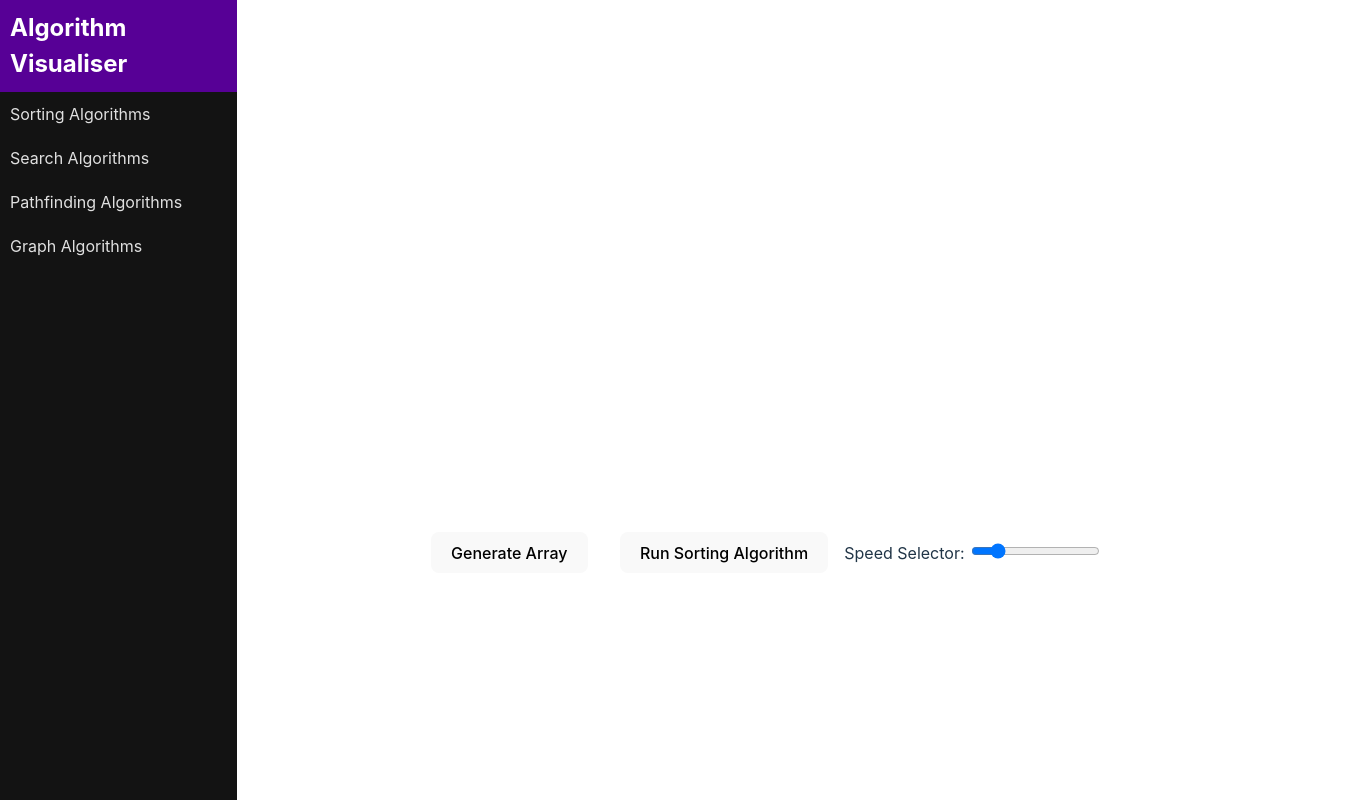
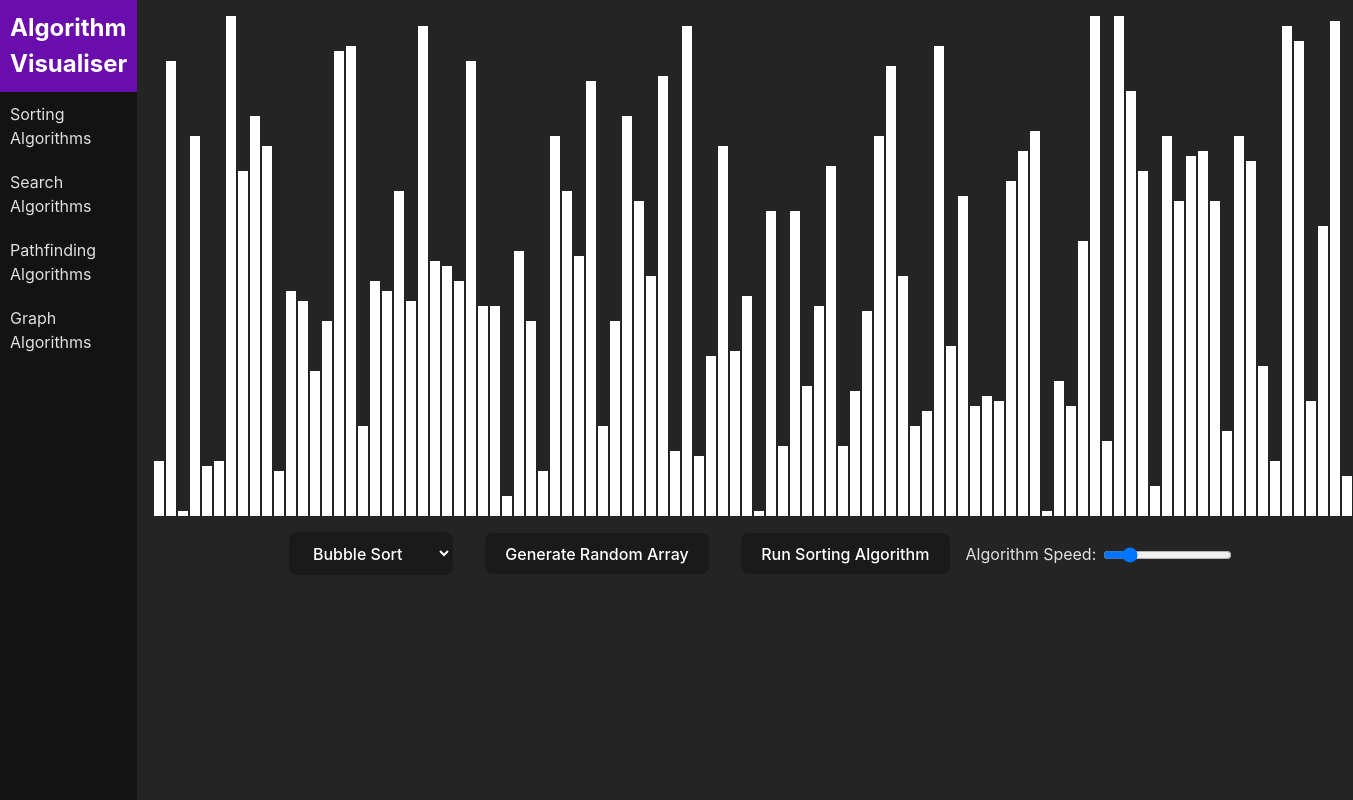
Before and after one commit to A-Georgiou/Algorithm-Visualiser, a React (Vite) app: page / in a window 1280 px wide. Shown: the whole page, 1353 px wide, since content can reach past the window. Built offline with nearby package versions, Linux system fonts and the light colour scheme.

Commit message:
Complete QuickSort and cleanup code

```diff
--- a/src/algorithms/sorting/BubbleSort.ts
+++ b/src/algorithms/sorting/BubbleSort.ts
@@ -1,14 +1,14 @@
 import { SleepTime, sleep } from '../utils/SleepTime.ts';
+import { highlightIndices, completeSortedArray } from './utils.ts';
 
 // Modified bubbleSort function with async and await
-async function bubbleSort(arr: number[], setArr: (arr: number[]) => void, sleepTime: SleepTime, setSelectedIndices: (arr: number[]) => void, setIsRunning: (isRunning: boolean) => void): Promise<void> {
+async function BubbleSort(arr: number[], setArr: (arr: number[]) => void, sleepTime: SleepTime, setSelectedIndices: (arr: { [index: number]: string }) => void, setIsRunning: (isRunning: boolean) => void): Promise<void> {
     const n = arr.length;
     setIsRunning(true);
 
     for (let i = 0; i < n - 1; i++) {
         for (let j = 0; j < n - i - 1; j++) {
-            setSelectedIndices([j, j+1]);
-            await sleep(sleepTime.value);
+            await highlightIndices(setSelectedIndices, { [j]: '#0DA0AD', [j + 1]: '#0DA0AD' }, sleepTime);
             if (arr[j] > arr[j + 1]) {
                 const temp = arr[j];
                 arr[j] = arr[j + 1];
@@ -19,12 +19,8 @@ async function bubbleSort(arr: number[], setArr: (arr: number[]) => void, sleepT
         }
     }
 
-    for (let i = 0; i <= n; i++) {
-        setSelectedIndices([...Array(i).keys()]);
-        await sleep(sleepTime.value);
-    }
-
+    completeSortedArray(arr, setSelectedIndices, sleepTime);
     setIsRunning(false);
 }
 
-export default bubbleSort;
+export default BubbleSort;
--- /dev/null
+++ b/src/algorithms/sorting/QuickSort.ts
@@ -0,0 +1,56 @@
+import { SleepTime, sleep } from '../utils/SleepTime.ts';
+import { highlightIndices, completeSortedArray } from './utils.ts';
+
+async function partitionArray(arr: number[], low: number, high: number, setArr: (arr: number[]) => void, sleepTime: SleepTime, setSelectedIndices: (arr: { [index: number]: string }) => void): Promise<number> {
+    let pivotIndex = Math.floor((low + high) / 2);
+    let pivot = arr[pivotIndex];
+    let i = low;
+    let j = high;
+
+    await highlightIndices(setSelectedIndices, { [pivotIndex]: '#0DA0AD', [i]: '#BA55D3', [j]: '#50AD0D' }, sleepTime);
+
+    while (i <= j) {
+        await sleep(sleepTime.value);
+
+        while (arr[i] < pivot) {
+            i++;
+            await highlightIndices(setSelectedIndices, { [pivotIndex]: '#0DA0AD', [i]: '#BA55D3', [j]: '#50AD0D' }, sleepTime);
+        }
+
+        while (arr[j] > pivot) {
+            j--;
+            await highlightIndices(setSelectedIndices, { [pivotIndex]: '#0DA0AD', [i]: '#BA55D3', [j]: '#50AD0D' }, sleepTime);
+        }
+
+        if (i <= j) {
+            [arr[i], arr[j]] = [arr[j], arr[i]];  // Swap elements
+            setArr([...arr]);
+            await sleep(sleepTime.value);
+
+            await highlightIndices(setSelectedIndices, { [pivotIndex]: '#0DA0AD', [i]: '#BA55D3', [j]: '#50AD0D' }, sleepTime);
+
+            i++;
+            j--;
+            await highlightIndices(setSelectedIndices, { [pivotIndex]: '#0DA0AD', [i]: '#BA55D3', [j]: '#50AD0D' }, sleepTime);
+        }
+    }
+    return i;
+}
+
+async function quickSort(arr: number[], low: number, high: number, setArr: (arr: number[]) => void, sleepTime: SleepTime, setSelectedIndices: (arr: { [index: number]: string }) => void) {
+    if (low < high) {
+        let pi = await partitionArray(arr, low, high, setArr, sleepTime, setSelectedIndices);
+        await quickSort(arr, low, pi - 1, setArr, sleepTime, setSelectedIndices);
+        await quickSort(arr, pi, high, setArr, sleepTime, setSelectedIndices);
+    }
+}
+
+async function initialiseQuickSort(arr: number[], setArr: (arr: number[]) => void, sleepTime: SleepTime, setSelectedIndices: (arr: { [index: number]: string }) => void, setIsRunning: (isRunning: boolean) => void): Promise<void> {
+    await quickSort(arr, 0, arr.length - 1, setArr, sleepTime, setSelectedIndices);
+    setArr([...arr]);
+
+    completeSortedArray(arr, setSelectedIndices, sleepTime);
+    setIsRunning(false);
+}
+
+export default initialiseQuickSort;
--- /dev/null
+++ b/src/algorithms/sorting/utils.ts
@@ -0,0 +1,19 @@
+import { SleepTime, sleep } from '../utils/SleepTime.ts';
+
+// Helper function to set selected indices and sleep
+async function highlightIndices(setSelectedIndices: (arr: { [index: number]: string }) => void, indices: { [index: number]: string }, sleepTime: SleepTime) {
+    setSelectedIndices(indices);
+    await sleep(sleepTime.value);
+}
+
+async function completeSortedArray(arr: number[], setSelectedIndices: (arr: { [index: number]: string }) => void, sleepTime: SleepTime){
+    for (let i = 0; i <= arr.length; i++) {
+        const indices = {} as { [index: number]: string };
+        for (let j = 0; j <= i; j++) {
+            indices[j] = '#0DA0AD';
+        }
+        await highlightIndices(setSelectedIndices, indices, new SleepTime(50));
+    }
+}
+
+export { highlightIndices, completeSortedArray };
--- a/src/components/AlgorithmSelector.tsx
+++ b/src/components/AlgorithmSelector.tsx
@@ -0,0 +1,24 @@
+import React, { useState } from 'react';
+import '../styles/main.css';
+
+type AlgorithmSelectorProps = {
+  selectedAlgorithm: string;
+  setSelectedAlgorithm: (algorithm: string) => void;
+};
+
+const AlgorithmSelector: React.FC<AlgorithmSelectorProps> = ({selectedAlgorithm, setSelectedAlgorithm}) => {
+    const handleAlgorithmChange = (event: React.ChangeEvent<HTMLSelectElement>) => {
+        setSelectedAlgorithm(event.target.value);
+    };
+
+    return (
+        <select id="algorithm" className="algorithm-select" value={selectedAlgorithm} onChange={handleAlgorithmChange}>
+            <option value="bubbleSort">Bubble Sort</option>
+            <option value="insertionSort">Insertion Sort</option>
+            <option value="mergeSort">Merge Sort</option>
+            <option value="quickSort">Quick Sort</option>
+        </select>
+    );
+};
+
+export default AlgorithmSelector;
--- a/src/components/ArrayBar.tsx
+++ b/src/components/ArrayBar.tsx
@@ -3,12 +3,13 @@ import React from 'react';
 interface ArrayBarProps {
     height: number;
     selected: boolean;
+    selectedColor: string;
 }
 
-const ArrayBar: React.FC<ArrayBarProps> = ({ height, selected }) => {
+const ArrayBar: React.FC<ArrayBarProps> = ({ height, selected, selectedColor }) => {
     const barStyle: React.CSSProperties = {
         height: `${height}%`,
-        backgroundColor: selected ? 'red' : 'white',
+        backgroundColor: selected ? selectedColor : 'white',
         width: '10px',
         margin: '0 1px',
         display: 'inline-block'
--- a/src/components/SortingVisualiser.tsx
+++ b/src/components/SortingVisualiser.tsx
@@ -1,16 +1,19 @@
-import React, { useRef, useState } from 'react';
+import React, { useEffect, useRef, useState } from 'react';
 import ArrayBar from './ArrayBar';
 import generateRandomArray from '../utils/generateRandomArray.ts';
-import bubbleSort from '../algorithms/sorting/BubbleSort.ts';
+import BubbleSort from '../algorithms/sorting/BubbleSort.ts';
+import InitialiseQuickSort from '../algorithms/sorting/QuickSort.ts';
 import '../styles/main.css';
 import { SleepTime } from '../algorithms/utils/SleepTime.ts';
+import AlgorithmSelector  from './AlgorithmSelector.tsx';
 
 const SortingVisualiser: React.FC = () => {
     const [array, setArray] = useState<number[]>([]);
     const [sleepDuration, setSleepDuration] = useState<number>(50);
-    const [selectedIndices, setSelectedIndices] = useState<number[]>([]);
+    const [selectedIndices, setSelectedIndices] = useState<{ [index: number]: string }>({});
     const [isRunning, setIsRunning] = useState<boolean>(false);
     const sleepTimeRef = useRef<SleepTime>(new SleepTime(sleepDuration));
+    const [selectedAlgorithm, setSelectedAlgorithm] = useState<string>('bubbleSort');
 
     // Function to generate a random array of numbers
     const generateArray = () => {
@@ -19,10 +22,16 @@ const SortingVisualiser: React.FC = () => {
         setArray(generateRandomArray(100));
     };
 
+    useEffect(() => {generateArray();}, []);
+
     // Function to run the sorting algorithm
     const runSortingAlgorithm = () => {
         if (isRunning) return;
-        bubbleSort(array, setArray, sleepTimeRef.current, setSelectedIndices, setIsRunning);
+        if (selectedAlgorithm === 'bubbleSort'){
+            BubbleSort(array, setArray, sleepTimeRef.current, setSelectedIndices, setIsRunning);
+        } else if (selectedAlgorithm === 'quickSort'){
+            InitialiseQuickSort(array, setArray, sleepTimeRef.current, setSelectedIndices, setIsRunning);
+        }
     };
 
     const handleSleepChange = (e: React.ChangeEvent<HTMLInputElement>) => {
@@ -35,18 +44,20 @@ const SortingVisualiser: React.FC = () => {
         <div className="sorting-content-container">
             <div className="array-bar-container">
                 {array.map((value, index) => (
-                    <ArrayBar key={index} height={value} selected={selectedIndices.includes(index)}/>
+                    <ArrayBar key={index} height={value} selected={index in selectedIndices} selectedColor={index in selectedIndices ? selectedIndices[index] : 'white'}/>
                 ))}
             </div>
-            <button onClick={generateArray}>Generate Array</button>
+            <AlgorithmSelector selectedAlgorithm={selectedAlgorithm} setSelectedAlgorithm={setSelectedAlgorithm}/>
+            <button onClick={generateArray}>Generate Random Array</button>
             <button onClick={runSortingAlgorithm}>Run Sorting Algorithm</button>
-            Speed Selector: <input
+            Algorithm Speed: <input
                 type="range"
                 value={sleepDuration}
                 onChange={handleSleepChange}
                 min="0"
                 max="300"
                 step="1"
+                style={{verticalAlign: 'middle'}}
             />
         </div>
     );
--- a/src/index.css
+++ b/src/index.css
@@ -44,6 +44,7 @@ button {
   font-weight: 500;
   font-family: inherit;
   background-color: #1a1a1a;
+  color: white;
   cursor: pointer;
   transition: border-color 0.25s;
 }
@@ -54,16 +55,3 @@ button:focus,
 button:focus-visible {
   outline: 4px auto -webkit-focus-ring-color;
 }
-
-@media (prefers-color-scheme: light) {
-  :root {
-    color: #213547;
-    background-color: #ffffff;
-  }
-  a:hover {
-    color: #747bff;
-  }
-  button {
-    background-color: #f9f9f9;
-  }
-}
--- a/src/styles/main.css
+++ b/src/styles/main.css
@@ -13,3 +13,17 @@
 .sorting-content-container > button {
     margin: 1em;
 }
+
+.algorithm-select {
+    border-radius: 8px;
+    border: 1px solid transparent;
+    padding: 0.6em 1.2em;
+    font-size: 1em;
+    font-weight: 500;
+    font-family: inherit;
+    background-color: #1a1a1a;
+    color: white;
+    cursor: pointer;
+    transition: border-color 0.25s;
+    margin: 1em;
+}
--- a/src/styles/navbar.css
+++ b/src/styles/navbar.css
@@ -12,7 +12,7 @@
     padding: 10px;
     margin: 0;
     color: #fff;
-    background-color: #570096;
+    background-color: #6A0DAD;
 }
 
 /* Navbar item */
```
